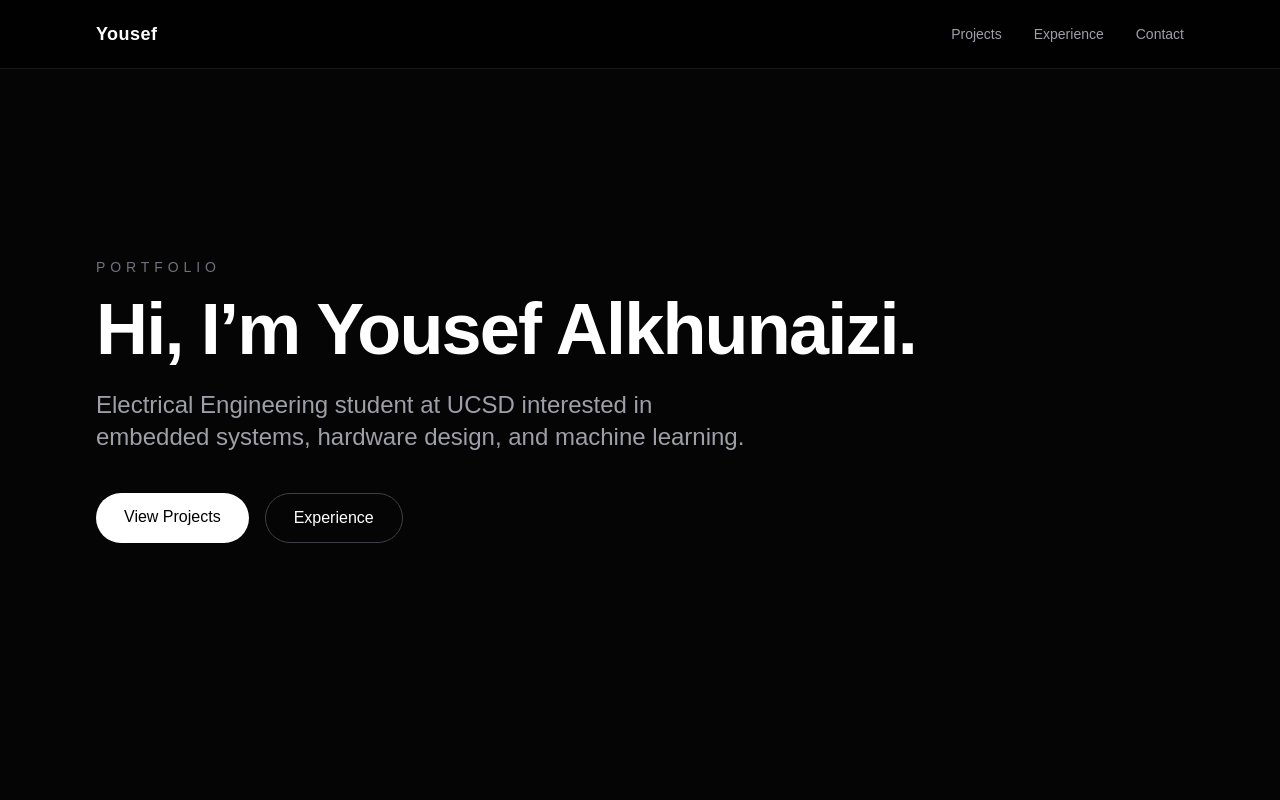
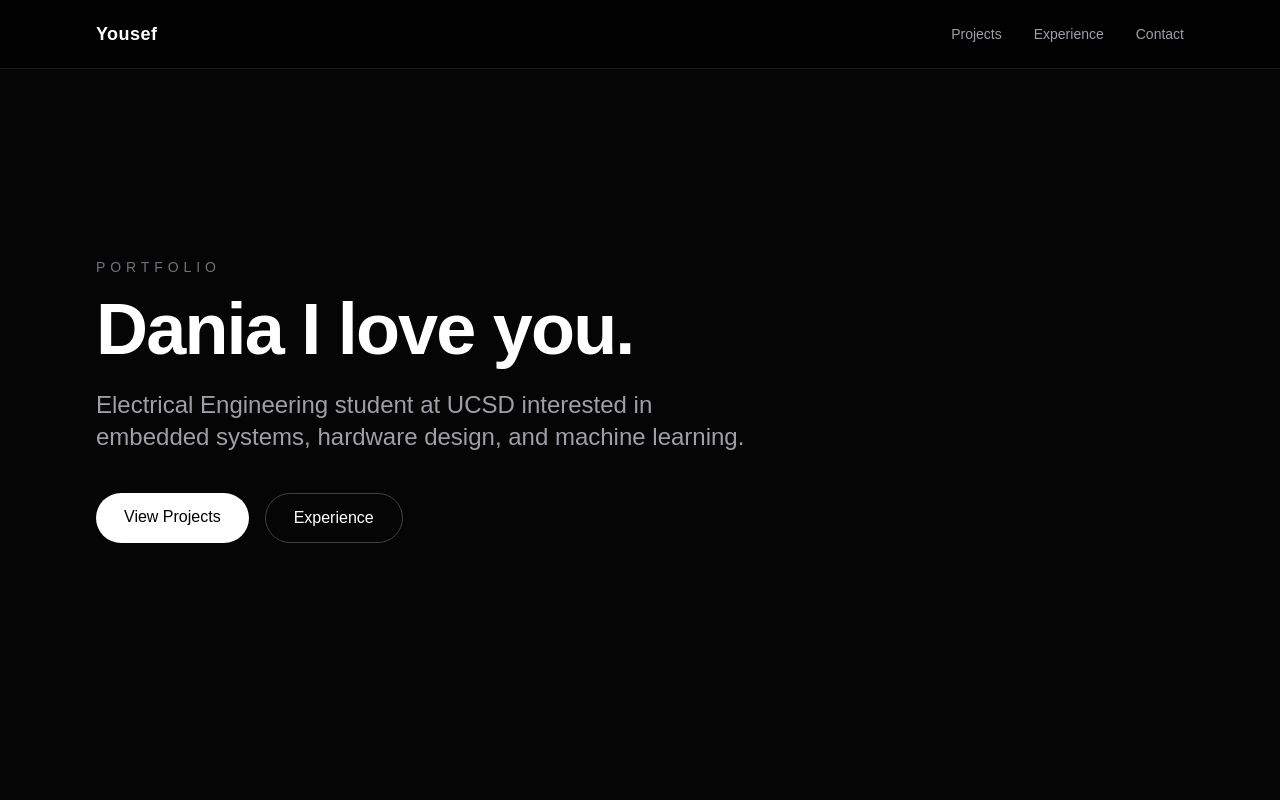
Before and after one commit to YousefAlkhunaizi123/my-portfolio, a Next.js app: page / in a window 1280 px wide. Shown: the top 800 px of the page. Built offline with nearby package versions, Linux system fonts and the light colour scheme.

Commit message:
Update page.tsx

```diff
--- a/app/page.tsx
+++ b/app/page.tsx
@@ -53,7 +53,7 @@ export default function Home() {
         </p>
 
         <h1 className="max-w-4xl text-6xl font-bold tracking-tight md:text-7xl">
-          Hi, I’m Yousef Alkhunaizi.
+          Dania I love you.
         </h1>
 
         <p className="mt-6 max-w-2xl text-2xl text-zinc-400">
```
